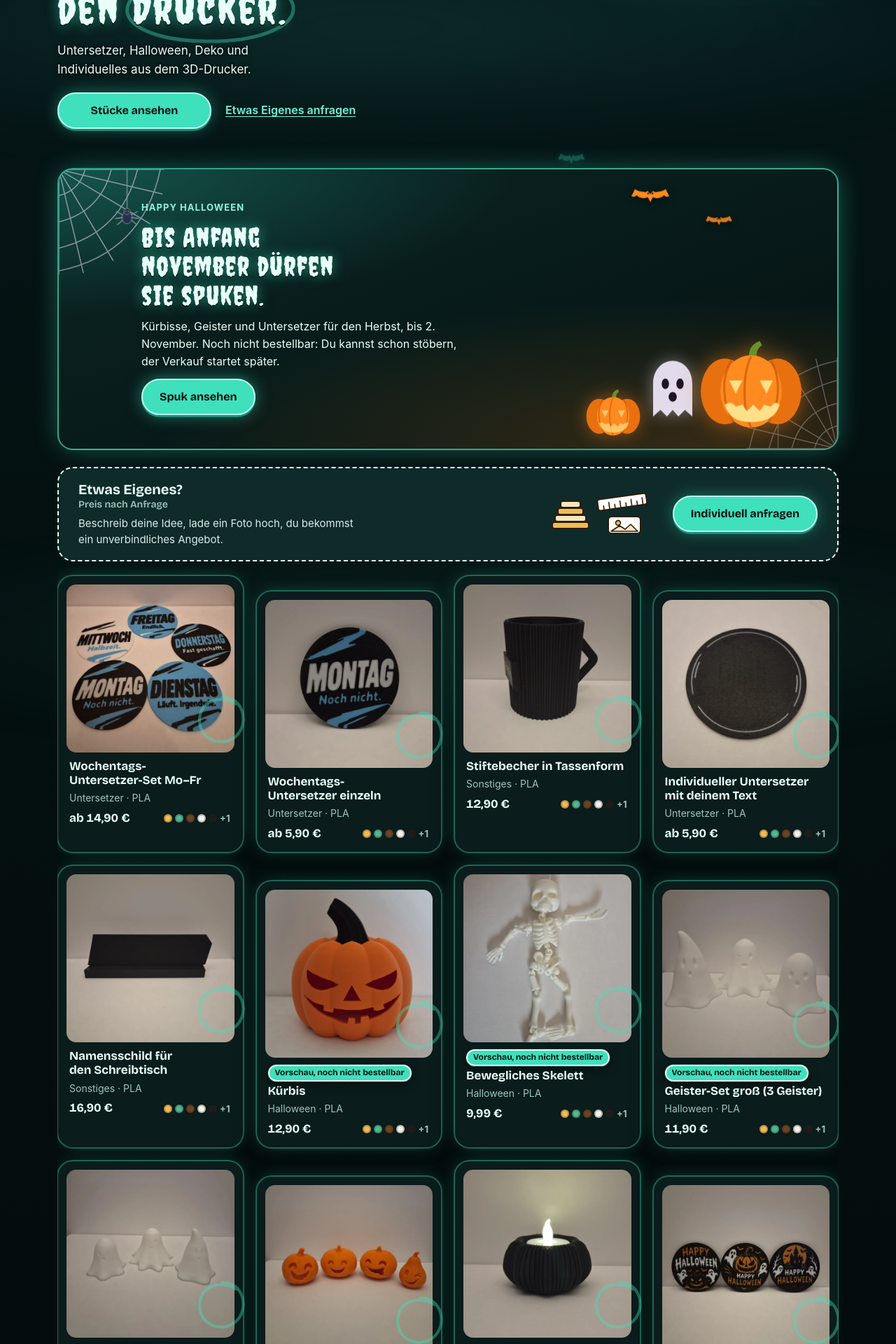
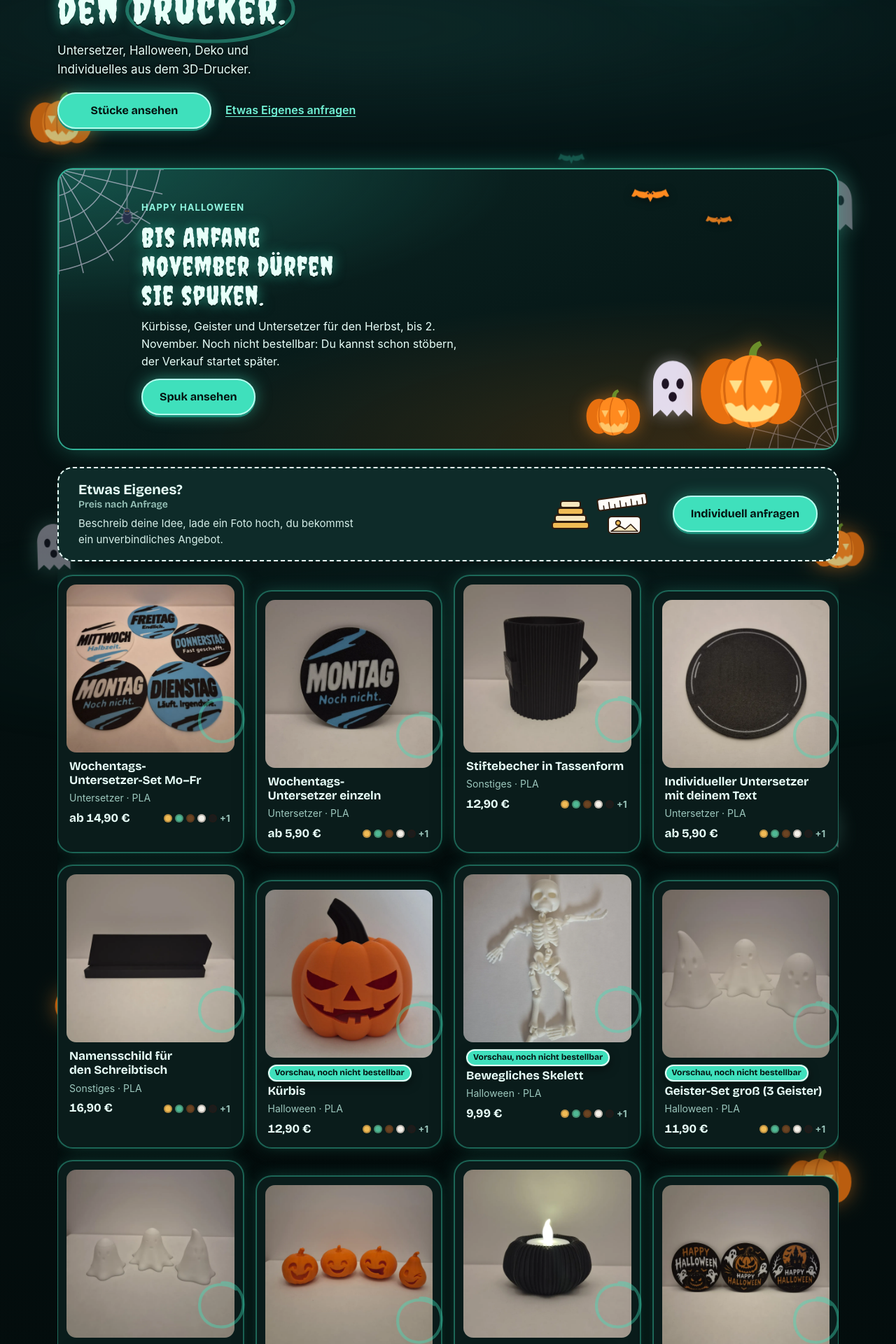
Before and after one commit to SitekX1/pixldrop, a Next.js app: page /3d-druck in a window 1280 px wide. Shown: the part 500-2420 px from the top of the page at 70% size. Built offline with nearby package versions, Linux system fonts and the light colour scheme; no server answers.

Commit message:
Dunkler Halloween-Look: schwebende Kuerbisse und Geister (Vorschau)
Co-Authored-By: Claude Sonnet 5.5 <noreply@anthropic.com>
Claude-Session: https://claude.ai/code/session_01NrH9dGZGs97rj3EW7q6tPZ

```diff
--- a/app/3d-druck/shop.css
+++ b/app/3d-druck/shop.css
@@ -1118,3 +1118,36 @@ html:has(.shop), body:has(.shop) { overflow-x: clip; overflow-y: visible; }
 @keyframes hwd-schweb { 0%, 100% { transform: translate(0, 0); } 50% { transform: translate(10px, -10px); } }
 @keyframes hwd-flatter { from { transform: scaleY(1); } to { transform: scaleY(0.62); } }
 @keyframes hwd-abseilen { 0%, 100% { transform: translateY(0); } 50% { transform: translateY(18px); } }
+
+/* Schwebende Kuerbisse und Geister (dunkler Halloween-Look): in Rand-/Zwischenraeumen, hinter dem Inhalt, mobil weniger */
+.hwd .hwd-fl { height: auto; }
+.hwd .hw-pumpkin.hwd-fl { filter: drop-shadow(0 0 14px rgba(255, 138, 31, 0.55)); opacity: 0.8; }
+.hwd .hw-ghost.hwd-fl { opacity: 0.4; filter: drop-shadow(0 0 14px rgba(150, 255, 230, 0.5)); }
+/* Mobil: je 2 kleine Elemente in den Raendern, der Rest aus */
+.hwd-k1 { width: 46px; left: -8px; top: 560px; }
+.hwd-k2 { width: 40px; right: -6px; top: 1500px; }
+.hwd-k3, .hwd-k4, .hwd-g3, .hwd-g4 { display: none; }
+.hwd-g1 { width: 34px; right: 4px; top: 330px; }
+.hwd-g2 { width: 32px; left: 2px; top: 1900px; }
+@media (min-width: 900px) {
+  .hwd-k1 { width: 92px; left: 3vw; top: 640px; }
+  .hwd-k2 { width: 78px; right: 3vw; top: 1250px; }
+  .hwd-k3, .hwd-k4, .hwd-g3, .hwd-g4 { display: block; }
+  .hwd-k3 { width: 70px; left: 6vw; top: 1900px; }
+  .hwd-k4 { width: 96px; right: 5vw; top: 2150px; }
+  .hwd-g1 { width: 64px; right: 4vw; top: 760px; }
+  .hwd-g2 { width: 58px; left: 4vw; top: 1250px; }
+  .hwd-g3 { width: 70px; left: 3vw; top: 2500px; }
+  .hwd-g4 { width: 54px; right: 6vw; top: 1650px; }
+}
+@media (prefers-reduced-motion: no-preference) {
+  .hwd-k1 { animation: hwd-treib 13s ease-in-out infinite; }
+  .hwd-k2 { animation: hwd-treib 17s ease-in-out -5s infinite; }
+  .hwd-k3 { animation: hwd-treib 15s ease-in-out -9s infinite; }
+  .hwd-k4 { animation: hwd-treib 19s ease-in-out -3s infinite; }
+  .hwd-g1 { animation: hwd-treib 11s ease-in-out -2s infinite; }
+  .hwd-g2 { animation: hwd-treib 16s ease-in-out -7s infinite; }
+  .hwd-g3 { animation: hwd-treib 12s ease-in-out -4s infinite; }
+  .hwd-g4 { animation: hwd-treib 18s ease-in-out -10s infinite; }
+}
+@keyframes hwd-treib { 0%, 100% { transform: translate(0, 0) rotate(-3deg); } 33% { transform: translate(8px, -16px) rotate(2deg); } 66% { transform: translate(-6px, -6px) rotate(-1deg); } }
--- a/components/shop/HalloweenDunkel.tsx
+++ b/components/shop/HalloweenDunkel.tsx
@@ -1,3 +1,5 @@
+import { Kuerbis, Geist } from "./HalloweenSvgs";
+
 // Dunkler Halloween-Look fuer die Shop-Hauptseite (data-saison="halloween-dark"): eigene SVG-/CSS-Grafiken, kein Bild.
 // Dekorativ: aria-hidden, pointer-events:none, hinter dem Inhalt. Bewegung nur transform/opacity, bei prefers-reduced-motion statisch (shop.css "hwd-").
 
@@ -55,6 +57,14 @@ export default function HalloweenDunkel() {
       <Fledermaus className="hwd-bat--1" />
       <Fledermaus className="hwd-bat--2" />
       <Fledermaus className="hwd-bat--3" />
+      <Kuerbis className="hwd-fl hwd-k1" />
+      <Kuerbis className="hwd-fl hwd-k2" />
+      <Kuerbis className="hwd-fl hwd-k3" />
+      <Kuerbis className="hwd-fl hwd-k4" />
+      <Geist className="hwd-fl hwd-g1" />
+      <Geist className="hwd-fl hwd-g2" />
+      <Geist className="hwd-fl hwd-g3" />
+      <Geist className="hwd-fl hwd-g4" />
     </div>
   );
 }
```
